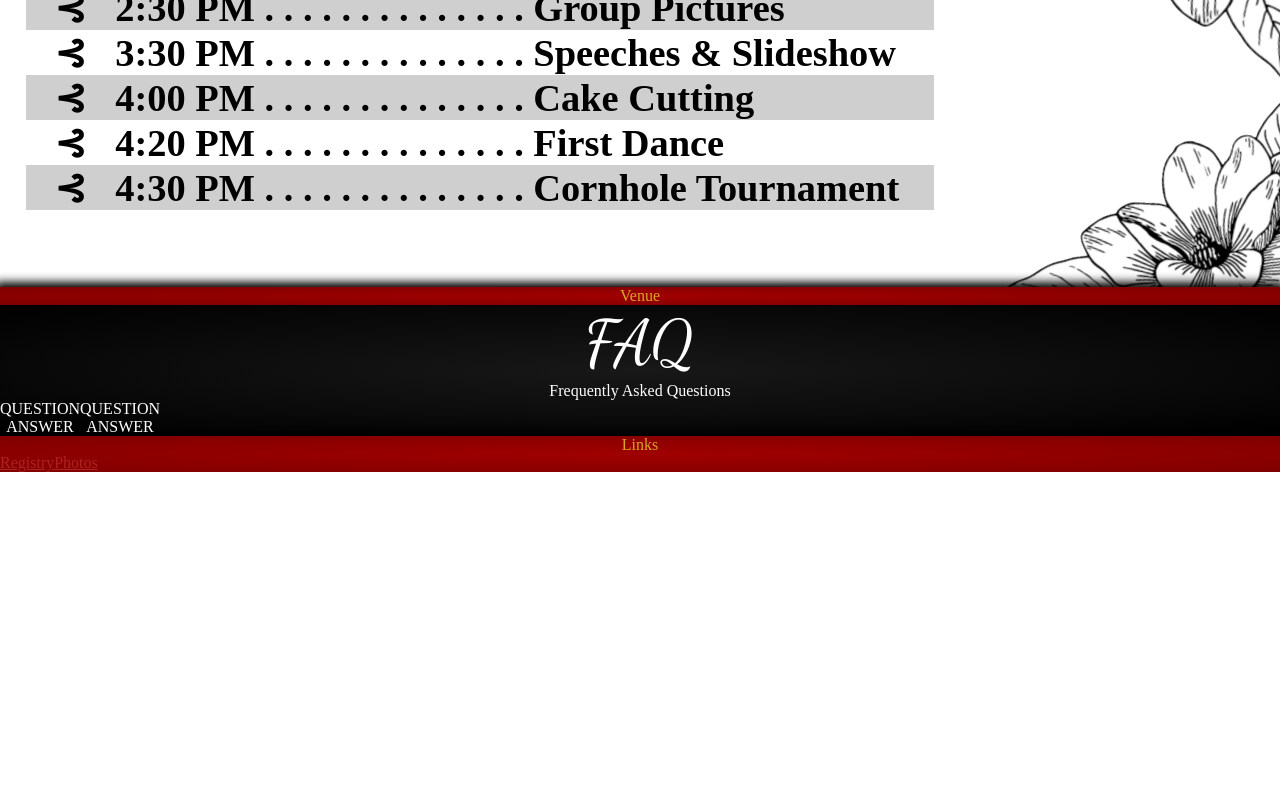
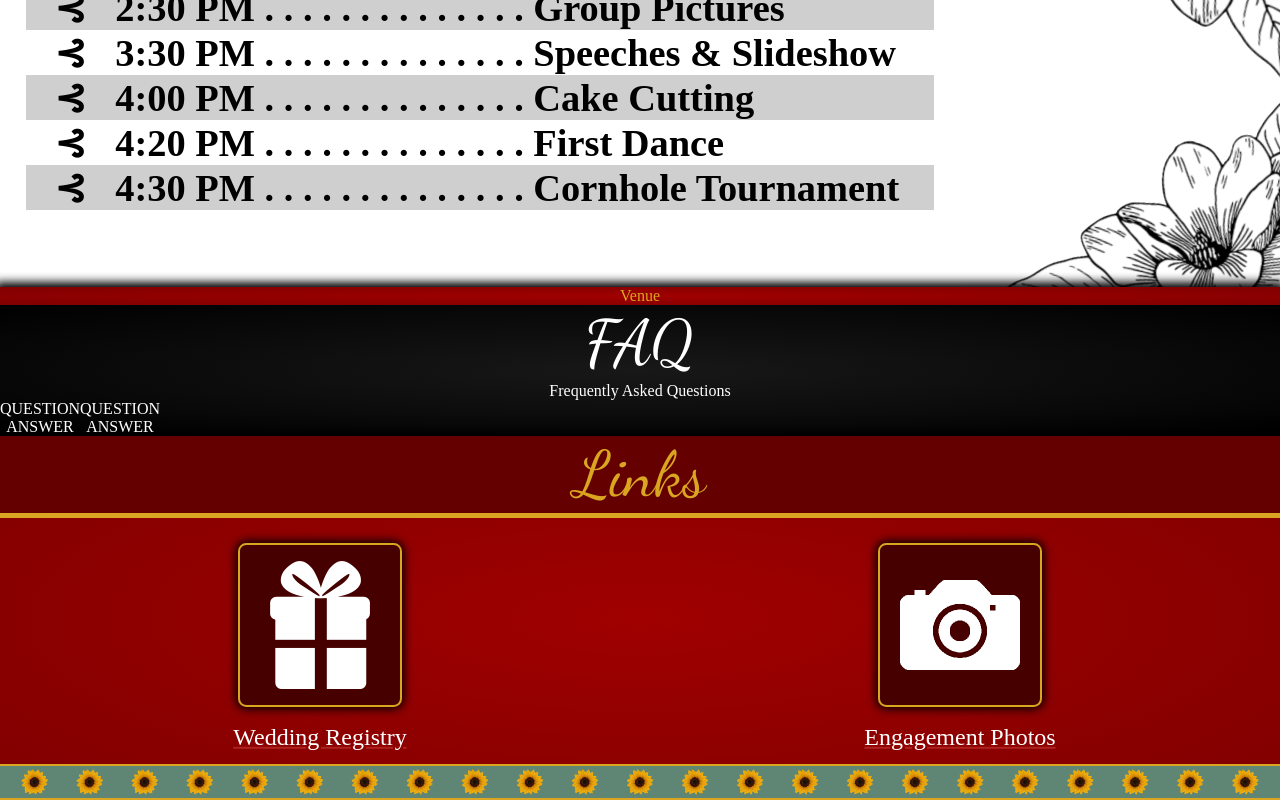
Before and after one commit to SkylerRiggle/wedsite, a React (Create React App) app: page / in a window 1280 px wide. Shown: the part 1813-2613 px from the top of the page. Before the commit the page ends 2285 px from the top, so only its background shows below. Built offline with nearby package versions, Linux system fonts and the light colour scheme.

Commit message:
Stylized Links Section

```diff
--- a/src/pages/Links.tsx
+++ b/src/pages/Links.tsx
@@ -1,20 +1,36 @@
 import React from 'react';
 import '../styles/App.css';
+
+// Image imports
+import Gift from '../images/gift.png'
+import Camera from '../images/camera.png'
+import Sunflower from '../images/sunflower.png'
 
 function Links() {
   return (
     <div className='red-background'>
-      <p>Links</p>
+      <p className='title' style={{backgroundColor:'rgb(100, 0, 0)', marginBottom:'2vw', borderBottom:'5px solid goldenrod'}}>Links</p>
 
       <div className='dual-column'>
-        <div>
-          <a href="">Registry</a>
+        <div style={{width:'50%'}}>
+          <a href="https://www.amazon.com/wedding/malorie-larman-skyler-riggle--october-2022/registry/3DTZ7NLBAOJF3">
+            <img src={Gift} alt="gift" className='imageLinks'/>
+            <p className='labelLink'>Wedding Registry</p>
+          </a>
         </div>
 
-        <div>
-          <a href="">Photos</a>
+        <div style={{width:'50%'}}>
+          <a href="https://drive.google.com/drive/folders/1zGVOfb_aMqBbfRFDyh2XfNqCvc7_rLrv">
+            <img src={Camera} alt="camera" className='imageLinks'/>
+            <p className='labelLink'>Engagement Photos</p>
+          </a>
         </div>
+
       </div>
+
+      <div style={{backgroundColor:'#5F8575', height:'2.5vw', backgroundImage:'url('+Sunflower+')',
+      backgroundSize:'auto 2vw', backgroundRepeat:'repeat-x', backgroundPosition:'center',
+      borderTop:'2px solid goldenrod', borderBottom:'2px solid goldenrod', marginTop:'2vw'}}></div>
     </div>
   );
 }
--- a/src/styles/App.css
+++ b/src/styles/App.css
@@ -59,6 +59,46 @@ a {
   font-size: 48pt;
 }
 
+.imageLinks {
+  transition: 0.5s;
+  width: 25%;
+  border-radius: 5%;
+  border: 2px solid goldenrod;
+  background-color: rgb(70, 0, 0);
+  box-shadow: 0 0 10px 2px black;
+}
+
+.imageLinks:hover {
+  transform: scale(1.1);
+  box-shadow: 0 0 15px 1px black;
+}
+
+.imageLinks:active {
+  border-radius: 50%;
+}
+
+.labelLink {
+  text-decoration: none;
+  color: white;
+  font-size: 18pt;
+  transform: translate(0, 1vw)
+}
+
+.labelLink:hover {
+  text-decoration: none;
+  color: wheat;
+}
+
+.labelLink:visited {
+  text-decoration: none;
+  color: white;
+}
+
+.labelLink:active {
+  text-decoration: none;
+  color: goldenrod;
+}
+
 @media only screen and (max-width: 1329px) {
   .head-background {
     background-size: auto 855px;
```
Also changed, not shown: src/images/gift.png.
